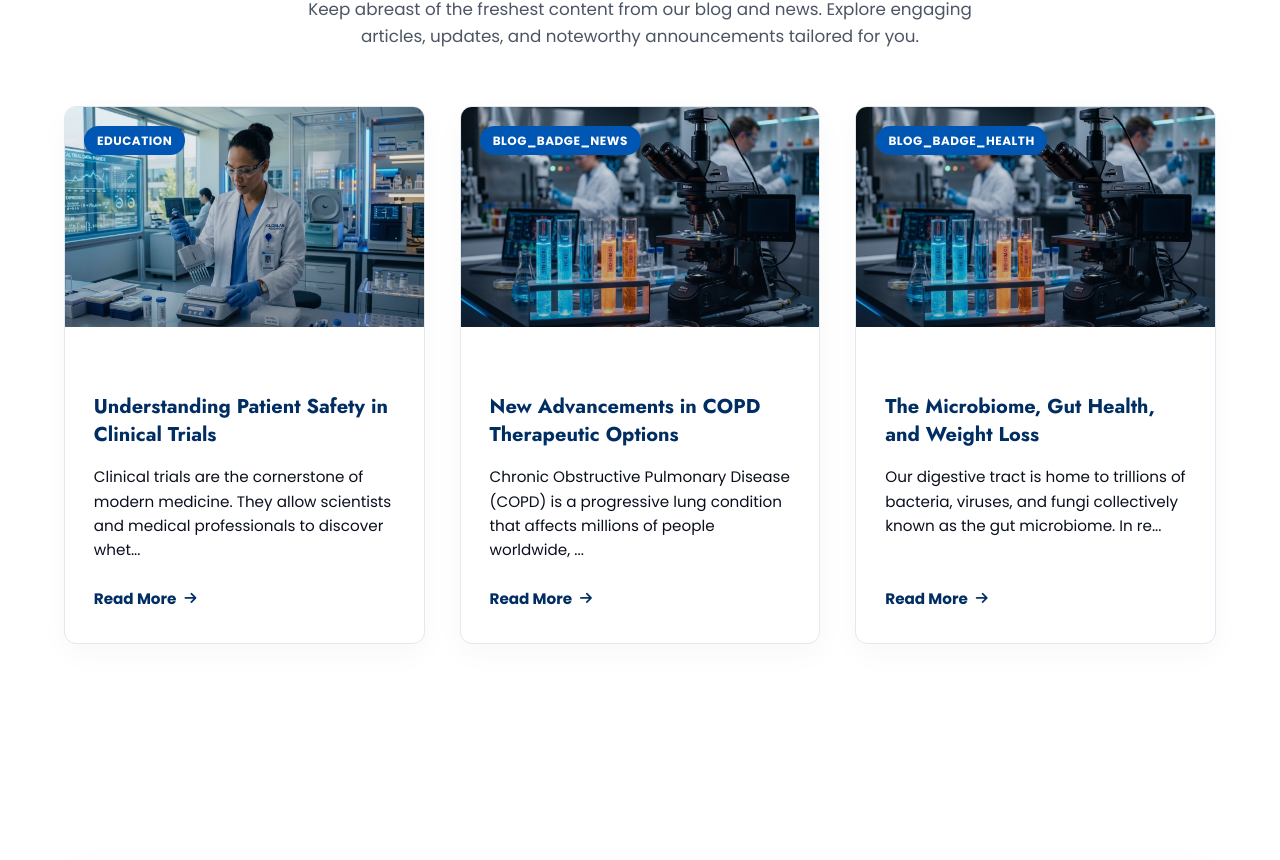
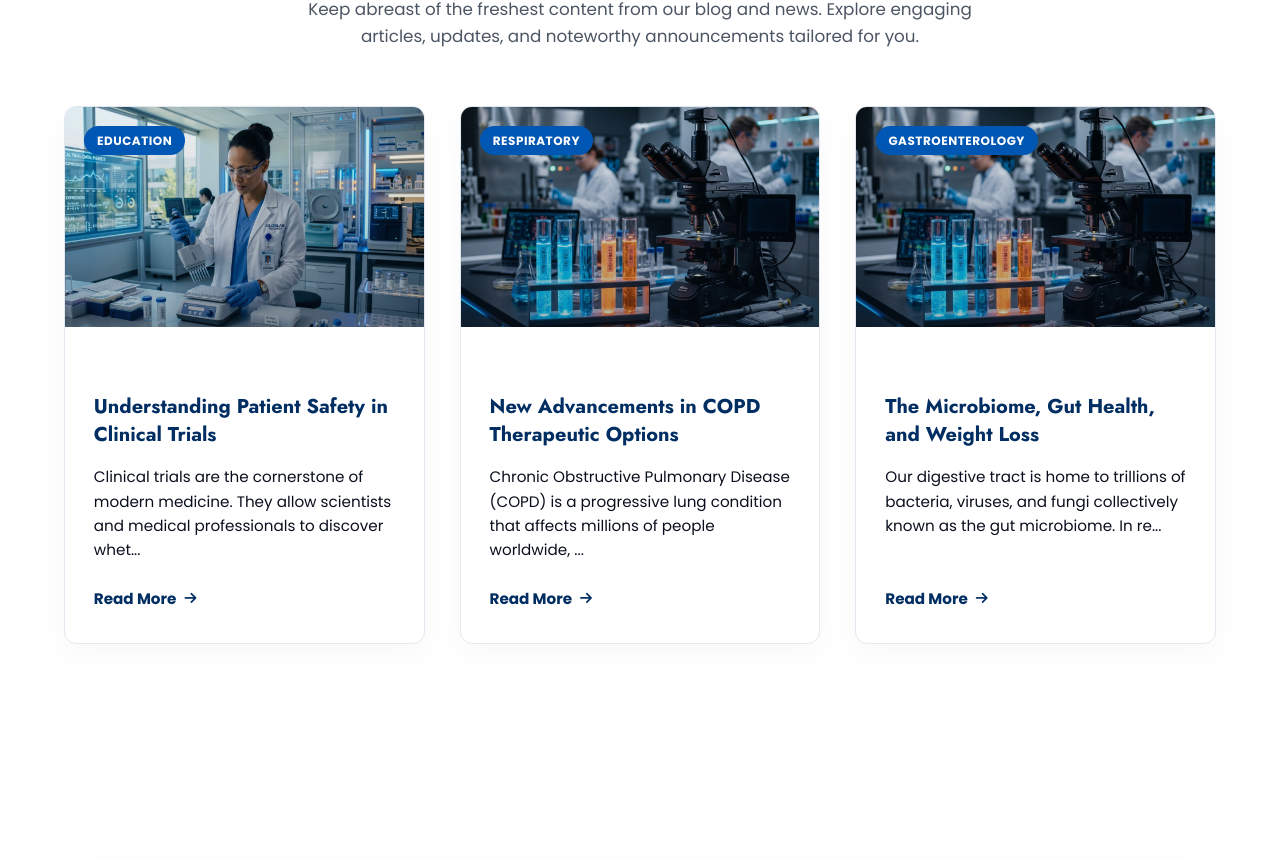
Before and after one commit to hhuss786512tx-tech/Azul-Bio-research, a React (Vite) app: page / in a window 1280 px wide. Shown: the part 6534-7394 px from the top of the page. Built offline with nearby package versions, Linux system fonts and the light colour scheme.

Commit message:
Fix blog category badges: map to correct existing translation key hooks 'blog_badge_resp' and 'blog_badge_gastro'

```diff
--- a/src/pages/Home.jsx
+++ b/src/pages/Home.jsx
@@ -412,7 +412,7 @@ export const Home = () => {
                         </ScrollReveal>
                         <ScrollReveal className="blog-card" delay="2">
                             <div className="blog-card-image" style={{ backgroundImage: "url('/assets/facility_lab.jpg')" }}>
-                                <span className="blog-badge">{t('blog_badge_news')}</span>
+                                <span className="blog-badge">{t('blog_badge_resp')}</span>
                             </div>
                             <div className="blog-card-content">
                                 <span className="blog-date">{t('blog_date_2')}</span>
@@ -425,7 +425,7 @@ export const Home = () => {
                         </ScrollReveal>
                         <ScrollReveal className="blog-card" delay="3">
                             <div className="blog-card-image" style={{ backgroundImage: "url('/assets/about.jpg')" }}>
-                                <span className="blog-badge">{t('blog_badge_health')}</span>
+                                <span className="blog-badge">{t('blog_badge_gastro')}</span>
                             </div>
                             <div className="blog-card-content">
                                 <span className="blog-date">{t('blog_date_3')}</span>
```
